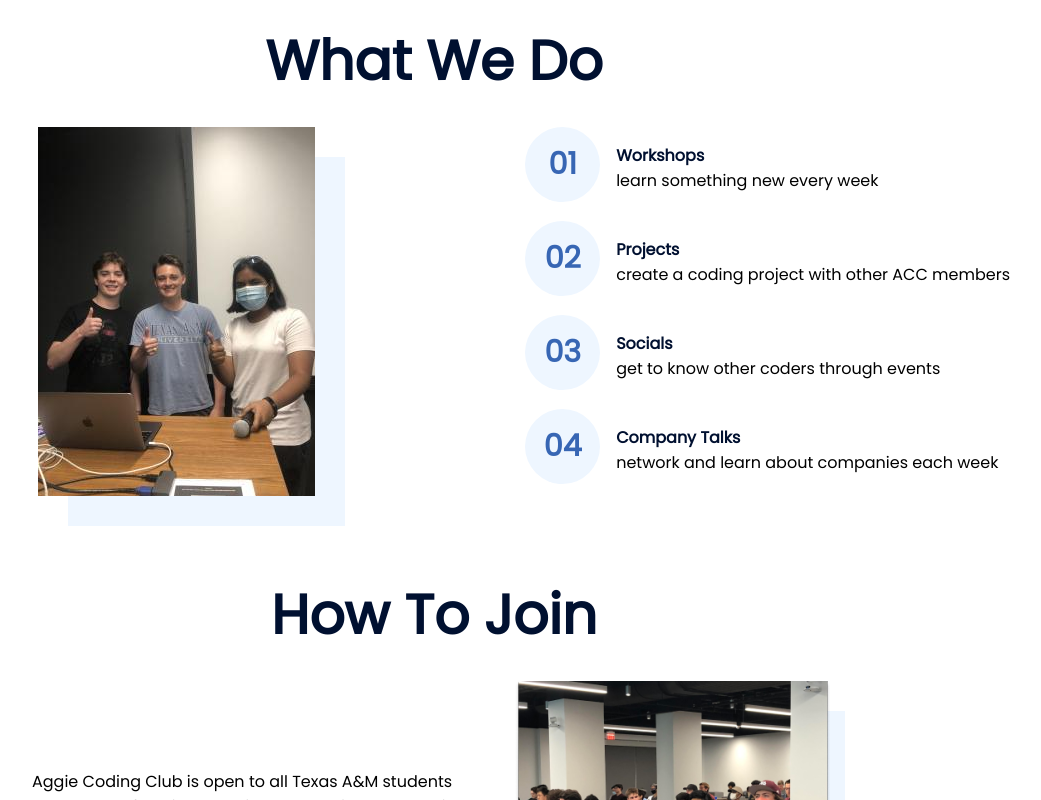
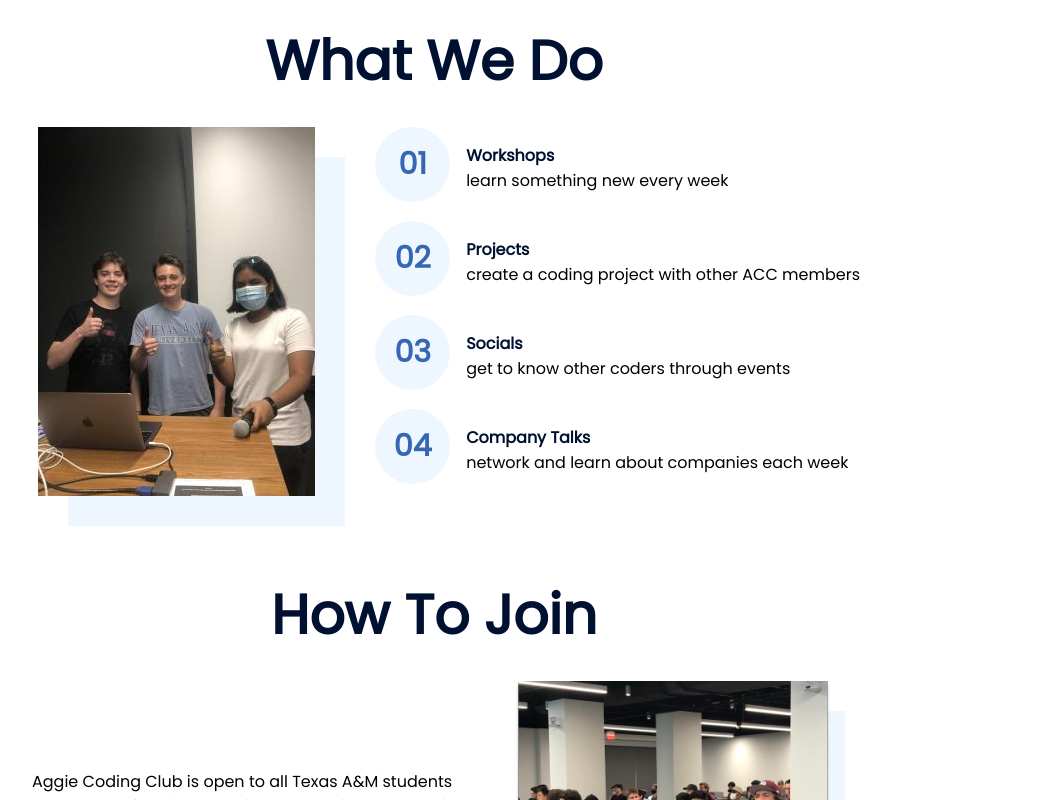
Before and after one commit to aggie-coding-club/club_website_2, a React (Create React App) app: page / in a window 1280 px wide. Shown: the part 620-1420 px from the top of the page, without its empty margins (206-1247 px from the left). Built offline with nearby package versions, Linux system fonts and the light colour scheme.

Commit message:
added maxWidth to any text descriptions

```diff
--- a/src/components/sections/Projects/Projects.js
+++ b/src/components/sections/Projects/Projects.js
@@ -19,6 +19,7 @@
     display: "flex",
     flexDirection: "column",
     justifyContent: "center",
+    paddingRight: 30,
     maxWidth: theme.breakpoints.values.sm,
   };
 
--- a/src/components/sections/WhatWeDo/WhatWeDo.js
+++ b/src/components/sections/WhatWeDo/WhatWeDo.js
@@ -1,6 +1,8 @@
 import peopleImage from "../../../static/images/people/people0.jpg";
 import BlueOffsetImage from "../../assets/BlueOffsetImage";
 import Characterstic from "./Characterstic";
+
+import { Container } from "@mui/system";
 
 const characterstics = [
   {
@@ -46,6 +48,7 @@
   return (
     <div>
       <h1>What We Do</h1>
+      <Container maxWidth="md">
         <div style={containerStyle}>
           <div style={imageContainerStyle}>
             <BlueOffsetImage
@@ -66,6 +69,7 @@
             ))}
           </div>
         </div>
+      </Container>
     </div>
   );
 }
```
Lines whose indentation alone changed are shown as unchanged.
